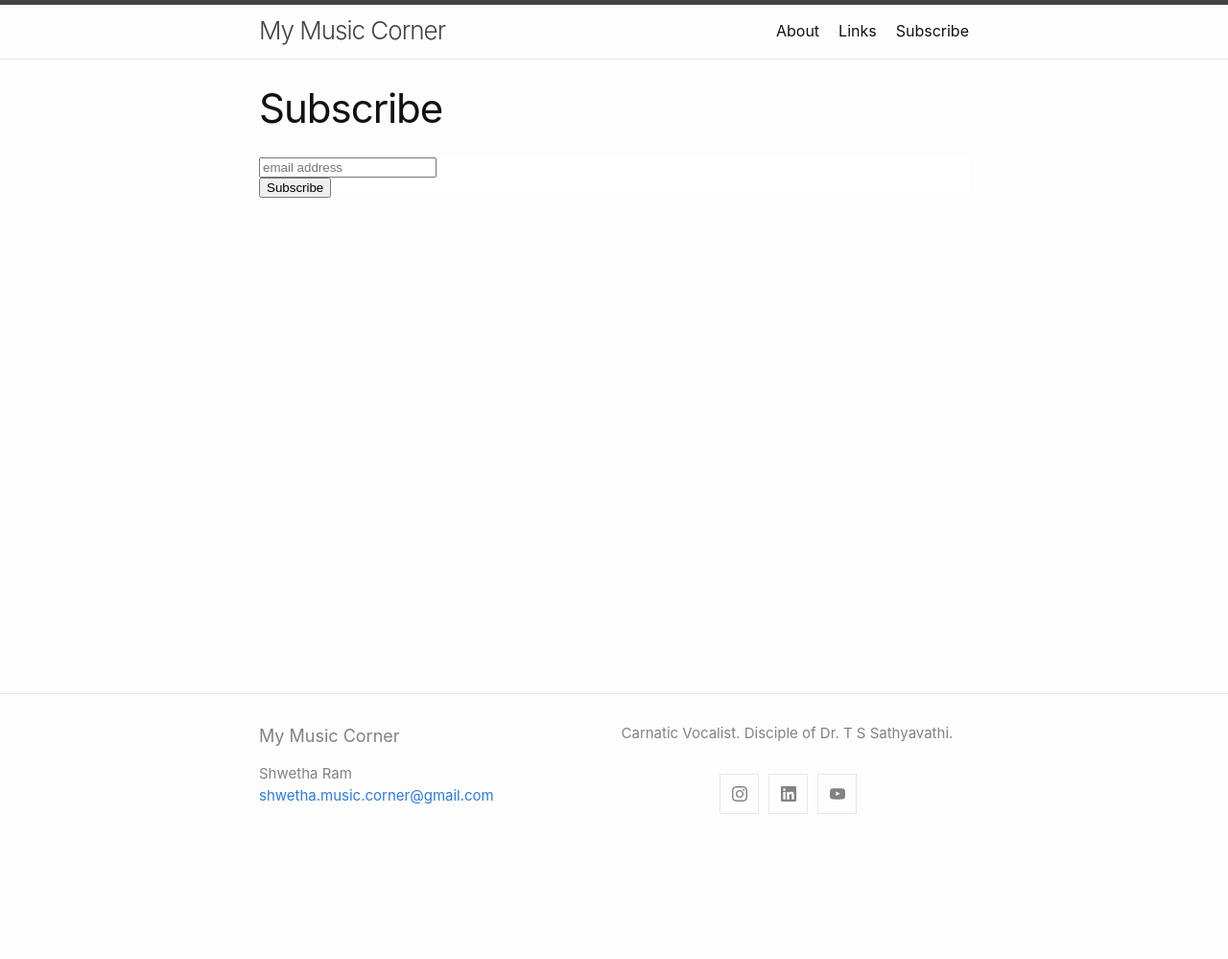
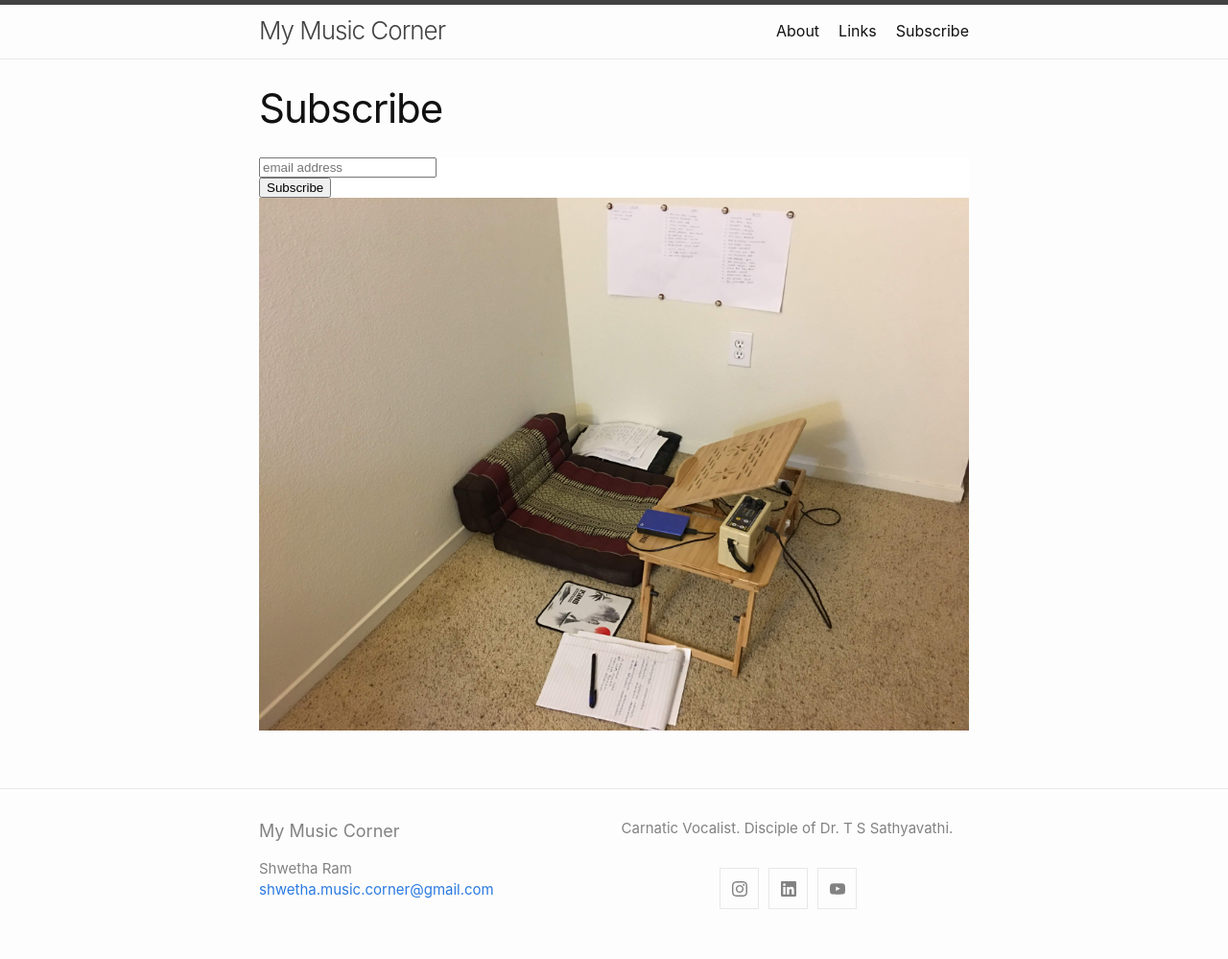
Before and after one commit to shwetharam0407/music-corner, a Jekyll site: the page built from subscribe.md, in a window 1280 px wide. Shown: the whole page at 96% size. Built offline with Jekyll 4.4.1, drawn with Linux system fonts in a browser that asks for light colours; comment, search, counter and statistics services are not loaded; before the commit the page ends 900 px from its top, so only the background shows below that.

Commit message:
added music corner photo to subscribe page

```diff
--- a/subscribe.md
+++ b/subscribe.md
@@ -24,3 +24,5 @@ permalink: /subscribe/
 </div>
 
 <!--End mc_embed_signup-->
+
+![ ](../data/img/music_corner.JPG)
```
